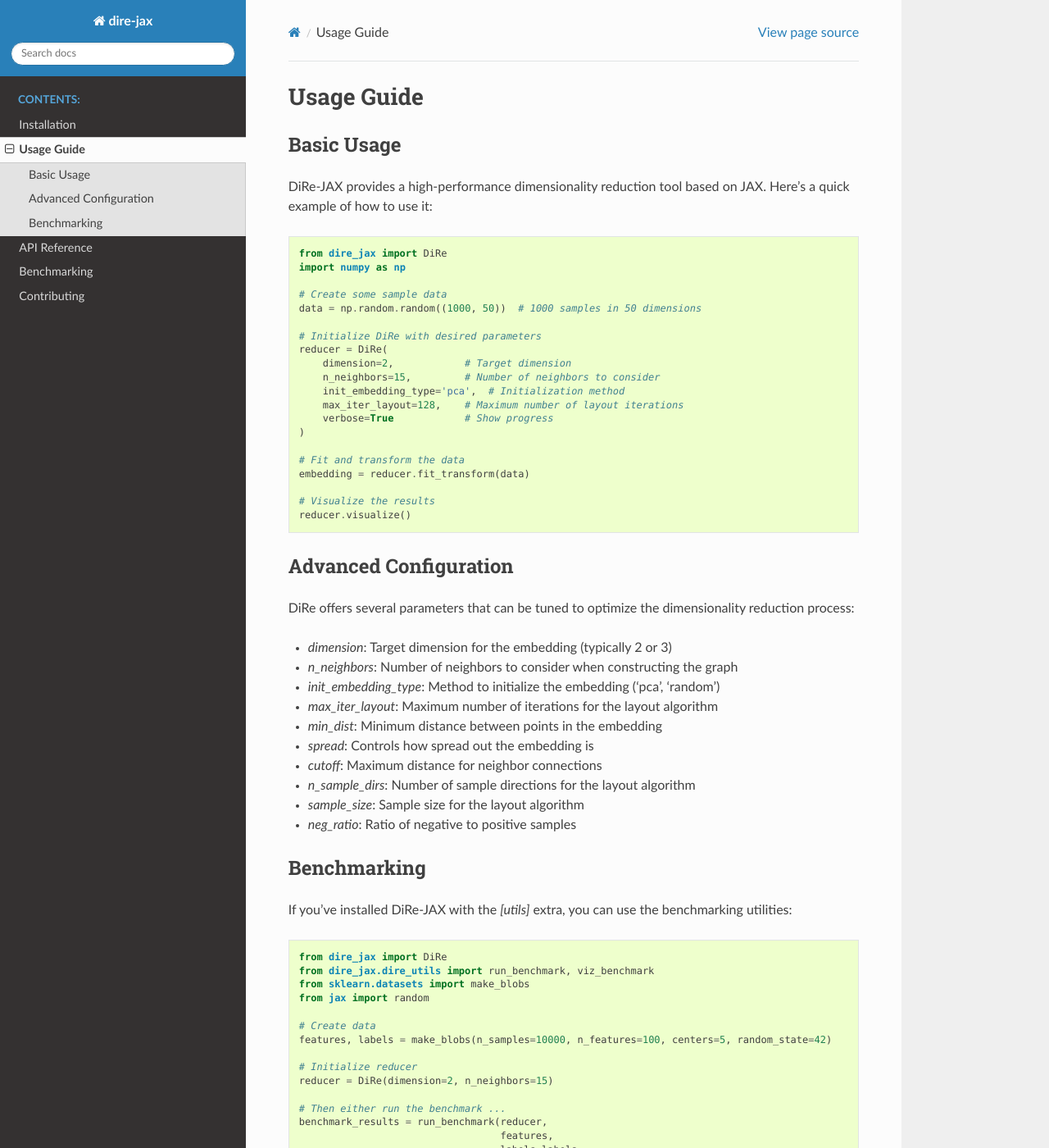
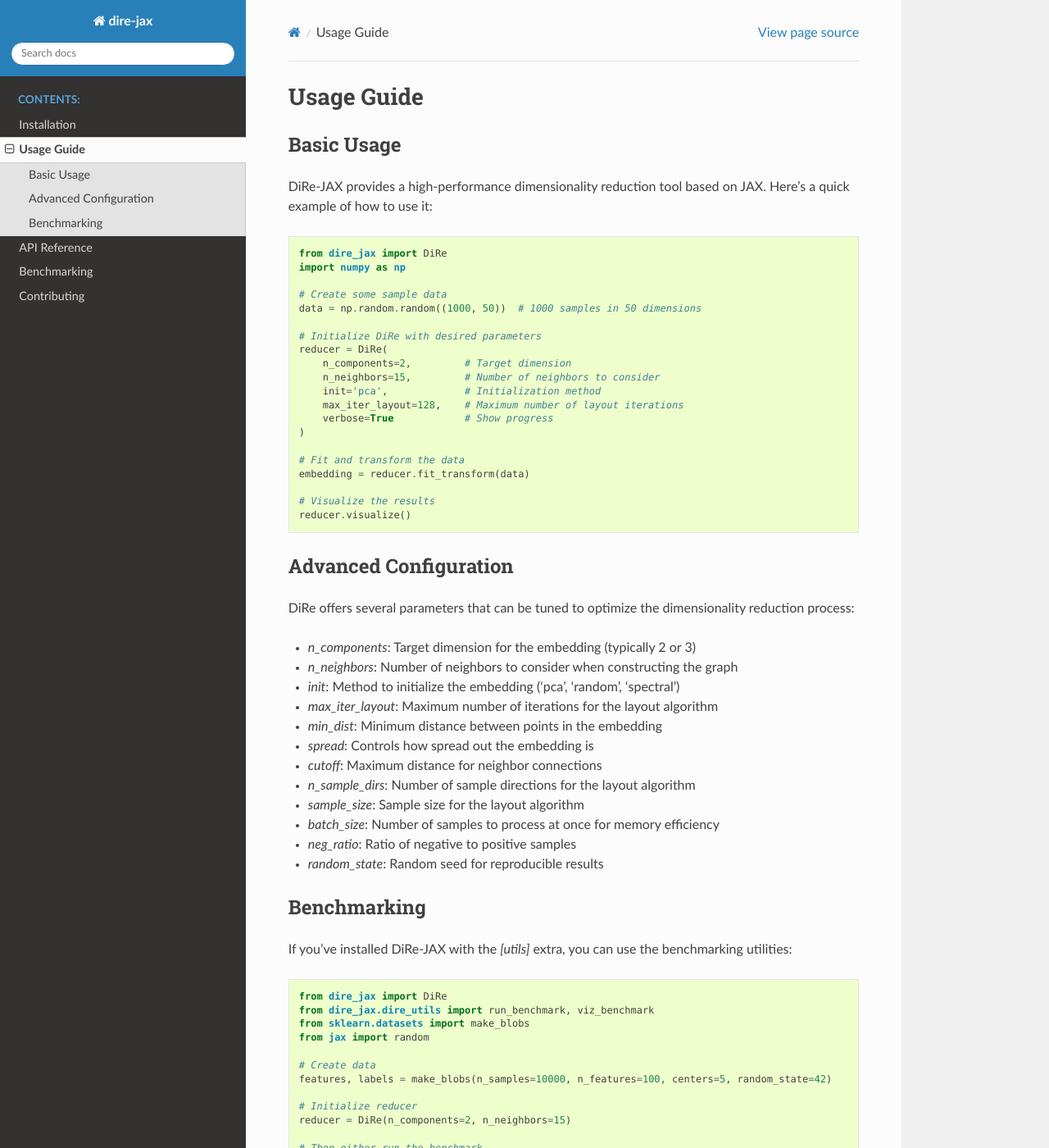
Before and after one commit to x-tabdeveloping/dire-jax, a Sphinx documentation site: the page built from docs/source/usage.rst, in a window 1280 px wide and 1400 px high. Shown: the whole window at 82% size. Built offline with Sphinx 7.4.7 and the Read the Docs theme 3.1.0, drawn with Linux system fonts in a browser that asks for light colours.

Commit message:
update documentation after merge

```diff
--- a/docs/source/index.rst
+++ b/docs/source/index.rst
@@ -42,9 +42,9 @@ Example Usage
     n_centers  = 12
     features_blobs, labels_blobs = make_blobs(n_samples=n_samples, n_features=n_features, centers=n_centers, random_state=42)
 
-    reducer_blobs = DiRe(dimension=2,
+    reducer_blobs = DiRe(n_components=2,
                          n_neighbors=16,
-                         init_embedding_type='pca',
+                         init='pca',
                          max_iter_layout=32,
                          min_dist=1e-4,
                          spread=1.0,
--- a/docs/source/usage.rst
+++ b/docs/source/usage.rst
@@ -16,9 +16,9 @@ DiRe-JAX provides a high-performance dimensionality reduction tool based on JAX.
 
     # Initialize DiRe with desired parameters
     reducer = DiRe(
-        dimension=2,            # Target dimension
+        n_components=2,         # Target dimension
         n_neighbors=15,         # Number of neighbors to consider
-        init_embedding_type='pca',  # Initialization method
+        init='pca',             # Initialization method
         max_iter_layout=128,    # Maximum number of layout iterations
         verbose=True            # Show progress
     )
@@ -34,16 +34,18 @@ Advanced Configuration
 
 DiRe offers several parameters that can be tuned to optimize the dimensionality reduction process:
 
-* `dimension`: Target dimension for the embedding (typically 2 or 3)
+* `n_components`: Target dimension for the embedding (typically 2 or 3)
 * `n_neighbors`: Number of neighbors to consider when constructing the graph
-* `init_embedding_type`: Method to initialize the embedding ('pca', 'random')
+* `init`: Method to initialize the embedding ('pca', 'random', 'spectral')
 * `max_iter_layout`: Maximum number of iterations for the layout algorithm
 * `min_dist`: Minimum distance between points in the embedding
 * `spread`: Controls how spread out the embedding is
 * `cutoff`: Maximum distance for neighbor connections
 * `n_sample_dirs`: Number of sample directions for the layout algorithm
 * `sample_size`: Sample size for the layout algorithm
+* `batch_size`: Number of samples to process at once for memory efficiency
 * `neg_ratio`: Ratio of negative to positive samples
+* `random_state`: Random seed for reproducible results
 
 Benchmarking
 ------------
@@ -61,7 +63,7 @@ If you've installed DiRe-JAX with the `[utils]` extra, you can use the benchmark
     features, labels = make_blobs(n_samples=10000, n_features=100, centers=5, random_state=42)
 
     # Initialize reducer
-    reducer = DiRe(dimension=2, n_neighbors=15)
+    reducer = DiRe(n_components=2, n_neighbors=15)
 
     # Then either run the benchmark ...
     benchmark_results = run_benchmark(reducer,
```
Also changed, not shown: other parts of docs/source/index.rst (+1 -1 lines), README.md (+3 -3 lines), 2 other files.
